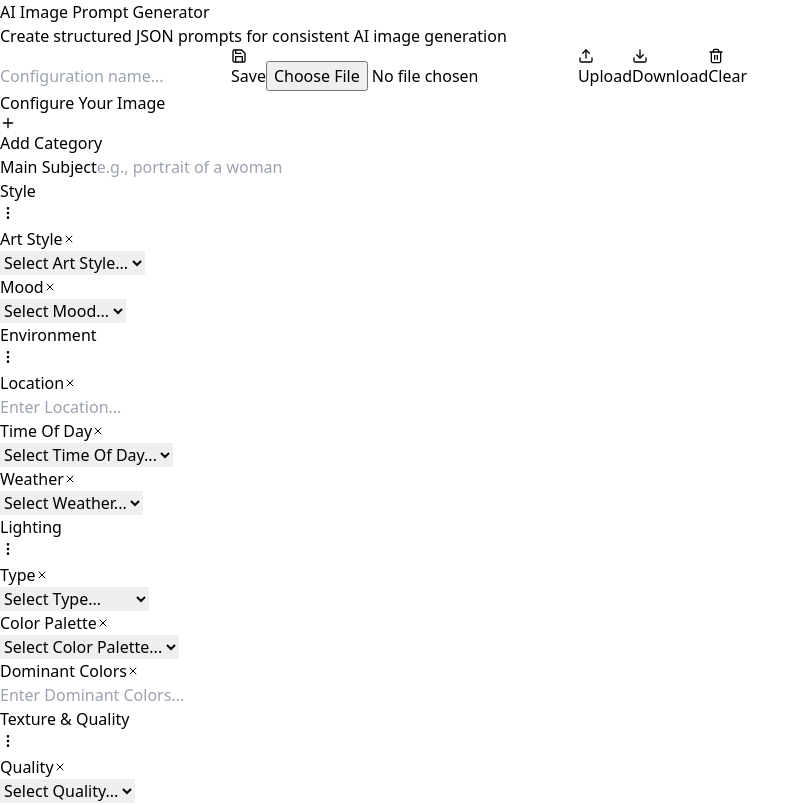
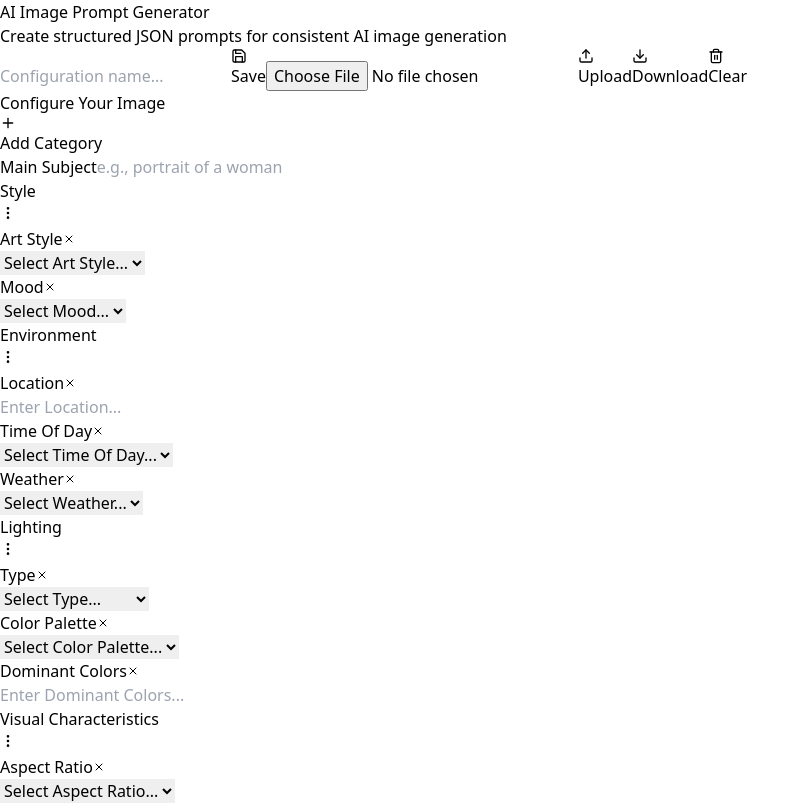
Before and after one commit to lgwalker/ai-json-generator, a React (Vite) app: page / in a window 1280 px wide. Shown: the top 805 px of the page, without its empty margins (0-807 px from the left). Built offline with nearby package versions, Linux system fonts and the light colour scheme; the HTML template or start-up script is replaced by a standard one.

Commit message:
Add visual characteristics category

```diff
--- a/src/constants/index.ts
+++ b/src/constants/index.ts
@@ -10,7 +10,8 @@ export const PRESET_OPTIONS: PresetOptions = {
   depth_of_field: ['shallow depth of field', 'deep depth of field', 'bokeh', 'tilt-shift'],
   type: ['natural lighting', 'studio lighting', 'dramatic lighting', 'soft lighting', 'backlighting', 'neon lighting'],
   color_palette: ['warm colors', 'cool colors', 'monochromatic', 'vibrant', 'muted', 'pastel', 'high contrast'],
-  quality: ['smooth', 'rough', 'detailed', 'soft', 'sharp', 'glossy', 'matte'],
+  aspect_ratio: ['16:9', '4:3', '1:1', '5:3', '5:4', '16:10'],
+  texture: ['smooth', 'rough', 'detailed', 'soft', 'sharp', 'glossy', 'matte'],
   image_quality: ['8K resolution', '4K resolution', 'ultra detailed', 'hyperrealistic']
 };
 
@@ -19,14 +20,15 @@ export const INITIAL_CONFIG: Config = {
   style: { art_style: '', mood: '' },
   environment: { location: '', time_of_day: '', weather: '' },
   lighting: { type: '', color_palette: '', dominant_colors: '' },
-  texture: { quality: '', image_quality: '' },
+  visual_characteristics: {aspect_ratio: '', texture: '', image_quality: '' },
   camera: { angle: '', shot_type: '', depth_of_field: '' }
 };
+
 
 export const INITIAL_CATEGORY_METADATA: CategoryMetadata = {
   style: { name: 'Style', color: 'blue-900' },
   environment: { name: 'Environment', color: 'blue-900' },
   lighting: { name: 'Lighting', color: 'blue-900' },
-  texture: { name: 'Texture & Quality', color: 'blue-900' },
+  visual_characteristics: { name: 'Visual Characteristics', color: 'blue-900' },
   camera: { name: 'Camera', color: 'blue-900' }
 };
--- a/src/types/index.ts
+++ b/src/types/index.ts
@@ -3,7 +3,7 @@ export interface Config {
     style: { art_style: string; mood: string };
     environment: { location: string; time_of_day: string; weather: string };
     lighting: { type: string; color_palette: string; dominant_colors: string };
-    texture: { quality: string; image_quality: string };
+    visual_characteristics: {aspect_ratio: string; texture: string; image_quality: string};
     camera: { angle: string; shot_type: string; depth_of_field: string };
     [key: string]: any;
   }
```
Also changed, not shown: 3 other files (tests, documents, lock files or other folders).
